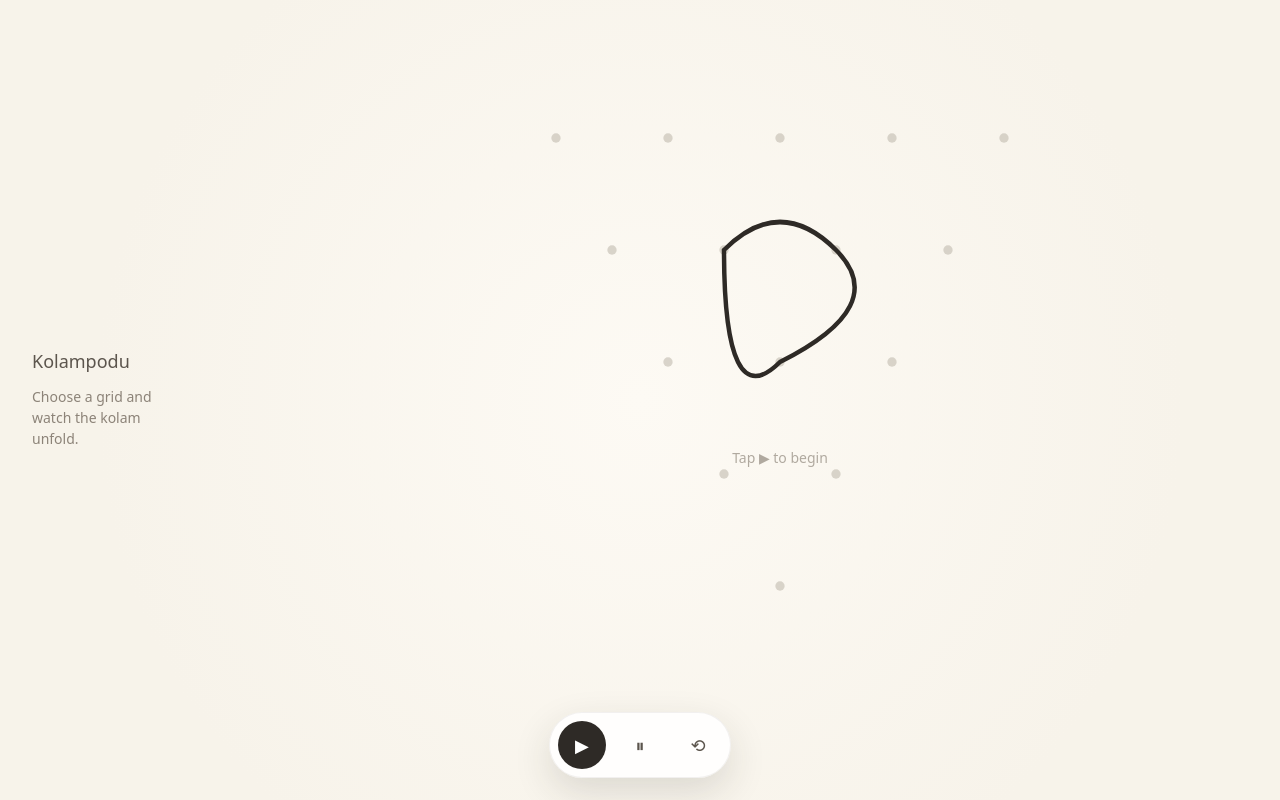
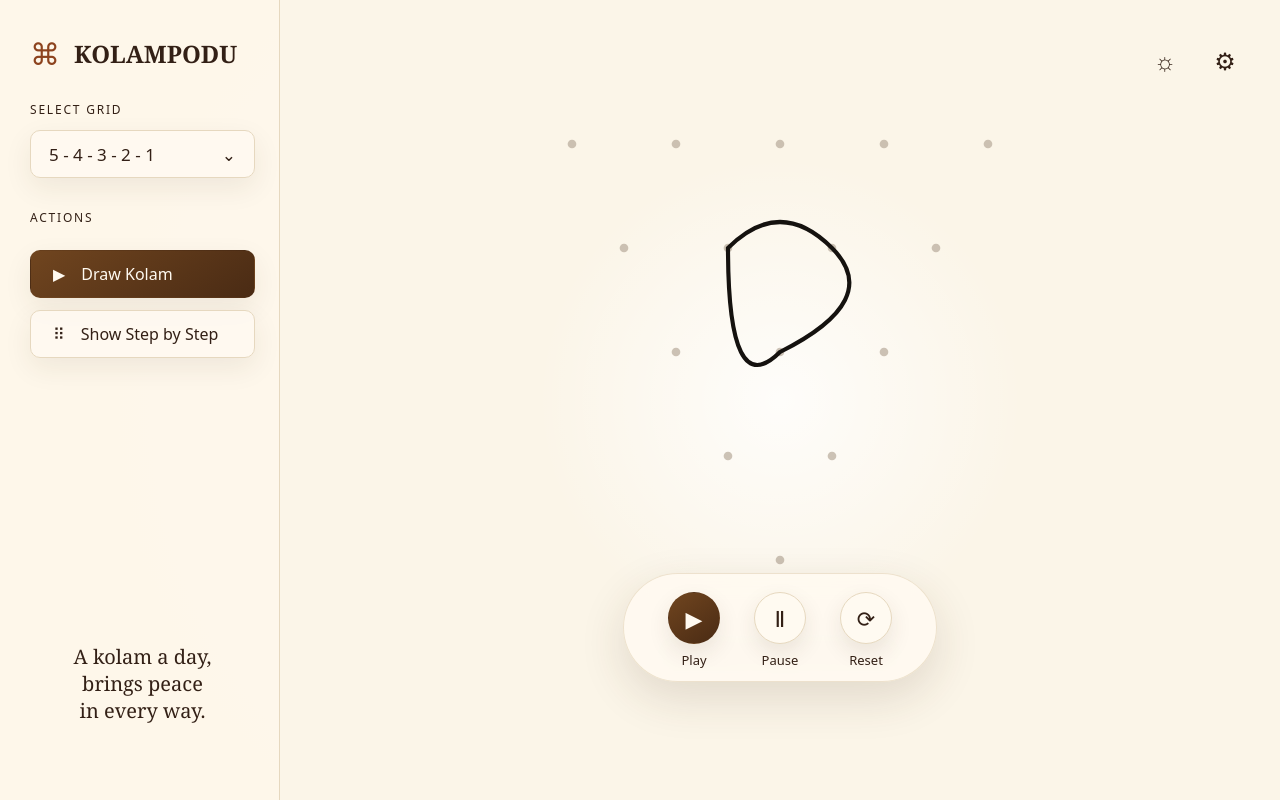
Before and after one commit to brijbh/kolampodu, a React (Vite) app: page / in a window 1280 px wide. Built offline with nearby package versions, Linux system fonts and the light colour scheme.

Commit message:
fix: align layout with mockup reference

```diff
--- a/src/App.jsx
+++ b/src/App.jsx
@@ -16,11 +16,59 @@ export default function App() {
     <div className="page">
       <aside className="side-panel">
         <Header />
-        <p className="side-note">Choose a grid and watch the kolam unfold.</p>
+        <section className="selector-group" aria-label="Grid selector">
+          <p className="section-label">Select Grid</p>
+          <button className="select-button" type="button">
+            <span>5 - 4 - 3 - 2 - 1</span>
+            <span aria-hidden="true">⌄</span>
+          </button>
+        </section>
+        <section className="desktop-actions" aria-label="Actions">
+          <p className="section-label">Actions</p>
+          <button className="action-button action-button-primary" type="button">
+            <span aria-hidden="true">▶</span>
+            <span>Draw Kolam</span>
+          </button>
+          <button className="action-button" type="button">
+            <span aria-hidden="true">⠿</span>
+            <span>Show Step by Step</span>
+          </button>
+        </section>
+        <p className="side-note">A kolam a day,<br />brings peace<br />in every way.</p>
       </aside>
       <main className="canvas-area" aria-label="Kolam drawing area">
+        <div className="desktop-tools" aria-label="Display options">
+          <button className="icon-button" type="button" aria-label="Theme">☼</button>
+          <button className="icon-button" type="button" aria-label="Settings">⚙</button>
+        </div>
+        <div className="mobile-topbar" aria-label="Mobile header">
+          <button className="icon-button" type="button" aria-label="Menu">☰</button>
+          <Header />
+          <button className="icon-button" type="button" aria-label="Theme">☼</button>
+        </div>
+        <section className="mobile-selector" aria-label="Grid selector">
+          <p className="section-label">Select Grid</p>
+          <button className="select-button" type="button">
+            <span>5 - 4 - 3 - 2 - 1</span>
+            <span aria-hidden="true">⌄</span>
+          </button>
+        </section>
         <KolamCanvas pattern={pattern} path={path} />
         <Controls />
+        <nav className="mobile-nav" aria-label="Primary">
+          <a className="mobile-nav-item is-active" href="#home">
+            <span aria-hidden="true">⌂</span>
+            <span>Home</span>
+          </a>
+          <a className="mobile-nav-item" href="#grids">
+            <span aria-hidden="true">⠿</span>
+            <span>Grids</span>
+          </a>
+          <a className="mobile-nav-item" href="#favorites">
+            <span aria-hidden="true">♡</span>
+            <span>Favorites</span>
+          </a>
+        </nav>
       </main>
     </div>
   );
--- a/src/components/Controls.jsx
+++ b/src/components/Controls.jsx
@@ -1,9 +1,18 @@
 export default function Controls() {
   return (
     <div className="controls" aria-label="Kolam playback controls">
-      <button className="control-button control-button-primary" type="button" title="Play" aria-label="Play">▶</button>
-      <button className="control-button" type="button" title="Pause" aria-label="Pause">⏸</button>
-      <button className="control-button" type="button" title="Reset" aria-label="Reset">⟲</button>
+      <button className="control-item" type="button" title="Play" aria-label="Play">
+        <span className="control-button control-button-primary" aria-hidden="true">▶</span>
+        <span className="control-label">Play</span>
+      </button>
+      <button className="control-item" type="button" title="Pause" aria-label="Pause">
+        <span className="control-button" aria-hidden="true">Ⅱ</span>
+        <span className="control-label">Pause</span>
+      </button>
+      <button className="control-item" type="button" title="Reset" aria-label="Reset">
+        <span className="control-button" aria-hidden="true">⟳</span>
+        <span className="control-label">Reset</span>
+      </button>
     </div>
   );
 }
--- a/src/components/Header.jsx
+++ b/src/components/Header.jsx
@@ -1,7 +1,8 @@
 export default function Header() {
   return (
     <header className="header">
-      Kolampodu
+      <span className="brand-mark" aria-hidden="true">⌘</span>
+      <span>KOLAMPODU</span>
     </header>
   );
 }
--- a/src/components/KolamCanvas.jsx
+++ b/src/components/KolamCanvas.jsx
@@ -6,7 +6,7 @@ export default function KolamCanvas({ pattern, path }) {
   return (
     <div className="canvas">
       <div className="hint">
-        Tap ▶ to begin
+        Tap Play to begin the kolam
       </div>
 
       <svg viewBox="0 0 300 300" className="svg">
--- a/src/styles/base.css
+++ b/src/styles/base.css
@@ -20,3 +20,8 @@ body {
 button {
   font: inherit;
 }
+
+a {
+  color: inherit;
+  text-decoration: none;
+}
--- a/src/styles/layout.css
+++ b/src/styles/layout.css
@@ -2,32 +2,136 @@
   min-height: 100vh;
   min-height: 100svh;
   display: grid;
-  grid-template-rows: auto 1fr;
-  background: radial-gradient(circle at center, #fdfaf4 0%, var(--bg) 72%);
+  grid-template-rows: 1fr;
+  background: radial-gradient(circle at center, #fffdf8 0%, var(--bg) 74%);
   overflow: hidden;
 }
 
 .side-panel {
-  padding: 18px 20px 0;
-  text-align: center;
+  display: none;
 }
 
 .header {
-  font-size: 16px;
+  display: inline-flex;
+  align-items: center;
+  gap: 14px;
+  font-family: Georgia, "Times New Roman", serif;
+  font-size: 18px;
+  font-weight: 700;
   line-height: 1;
   letter-spacing: 0;
   color: var(--text);
 }
 
+.brand-mark {
+  color: #8d431e;
+  font-size: 30px;
+  font-weight: 400;
+  line-height: 0.8;
+}
+
+.section-label {
+  margin: 0 0 14px;
+  color: var(--text);
+  font-size: 12px;
+  line-height: 1;
+  letter-spacing: 1.8px;
+  text-transform: uppercase;
+}
+
+.selector-group,
+.desktop-actions {
+  width: 100%;
+}
+
+.select-button,
+.action-button {
+  width: 100%;
+  min-height: 48px;
+  display: flex;
+  align-items: center;
+  justify-content: space-between;
+  border: 1px solid var(--border);
+  border-radius: 10px;
+  background: rgba(255, 250, 241, 0.86);
+  color: var(--text);
+  box-shadow: 0 10px 28px rgba(70, 49, 29, 0.08);
+  cursor: pointer;
+}
+
+.select-button {
+  padding: 0 18px;
+  font-size: 17px;
+}
+
+.desktop-actions {
+  display: grid;
+  gap: 12px;
+}
+
+.action-button {
+  justify-content: flex-start;
+  gap: 16px;
+  padding: 0 22px;
+  font-size: 16px;
+}
+
+.action-button-primary {
+  border-color: transparent;
+  background: linear-gradient(145deg, var(--accent), var(--accent-dark));
+  color: #fffaf1;
+}
+
 .side-note {
-  display: none;
+  margin-top: auto;
+  color: var(--text);
+  font-family: Georgia, "Times New Roman", serif;
+  font-size: 20px;
+  line-height: 1.35;
+  text-align: center;
 }
 
 .canvas-area {
   position: relative;
   display: grid;
-  min-height: 0;
-  padding: 16px 18px 116px;
+  grid-template-rows: auto auto 1fr auto;
+  min-height: 100svh;
+  padding: 24px 28px 96px;
+  background:
+    radial-gradient(circle at center, rgba(255, 255, 255, 0.8), transparent 38%),
+    var(--bg);
+}
+
+.mobile-topbar {
+  display: grid;
+  grid-template-columns: 42px 1fr 42px;
+  align-items: center;
+  gap: 12px;
+  margin-bottom: 38px;
+}
+
+.mobile-topbar .header {
+  justify-self: center;
+  font-size: 18px;
+}
+
+.mobile-topbar .brand-mark {
+  display: none;
+}
+
+.icon-button {
+  width: 42px;
+  height: 42px;
+  border: 0;
+  background: transparent;
+  color: var(--text);
+  font-size: 24px;
+  line-height: 1;
+  cursor: pointer;
+}
+
+.mobile-selector {
+  margin-bottom: 34px;
 }
 
 .canvas {
@@ -35,13 +139,14 @@
   width: 100%;
   min-height: 0;
   display: flex;
-  align-items: center;
+  align-items: flex-start;
   justify-content: center;
+  padding-top: min(13vh, 130px);
 }
 
 .svg {
   display: block;
-  width: min(86vw, 440px);
+  width: min(78vw, 360px);
   height: auto;
   aspect-ratio: 1;
 }
@@ -59,65 +164,111 @@
 }
 
 .controls {
-  position: fixed;
+  position: absolute;
   left: 50%;
-  bottom: max(22px, env(safe-area-inset-bottom));
+  bottom: 76px;
   z-index: 10;
   display: flex;
   align-items: center;
-  gap: 10px;
-  padding: 8px;
-  background: rgba(255, 255, 255, 0.88);
-  border: 1px solid rgba(92, 85, 77, 0.08);
+  gap: 26px;
+  padding: 16px 24px 12px;
+  background: rgba(255, 250, 241, 0.9);
+  border: 1px solid rgba(230, 216, 191, 0.72);
   border-radius: 999px;
-  box-shadow: 0 14px 38px rgba(46, 42, 38, 0.14);
+  box-shadow: 0 16px 46px rgba(70, 49, 29, 0.14);
   transform: translateX(-50%);
   backdrop-filter: blur(12px);
 }
 
+.control-item {
+  min-width: 56px;
+  display: grid;
+  justify-items: center;
+  gap: 10px;
+  border: 0;
+  background: transparent;
+  color: var(--text);
+  cursor: pointer;
+}
+
 .control-button {
-  width: 48px;
-  height: 48px;
+  width: 52px;
+  height: 52px;
   display: inline-grid;
   place-items: center;
   border-radius: 50%;
-  border: none;
-  background: transparent;
+  border: 1px solid var(--border);
+  background: var(--surface);
   color: var(--text);
-  font-size: 18px;
+  box-shadow: 0 9px 22px rgba(70, 49, 29, 0.1);
+  font-size: 22px;
   line-height: 1;
-  cursor: pointer;
-  transition: background 0.2s ease, color 0.2s ease, transform 0.2s ease;
+  transition: transform 0.2s ease;
 }
 
 .control-button-primary {
-  background: var(--line);
-  color: #fff;
+  border-color: transparent;
+  background: linear-gradient(145deg, var(--accent), var(--accent-dark));
+  color: #fffaf1;
 }
 
-.control-button:hover {
-  background: rgba(46, 42, 38, 0.08);
+.control-label {
+  font-size: 13px;
+  line-height: 1;
+}
+
+.control-item:hover .control-button {
   transform: translateY(-1px);
 }
 
-.control-button-primary:hover {
-  background: #1f1c19;
-}
-
-.control-button:focus-visible {
+.control-item:focus-visible {
   outline: 2px solid var(--line);
   outline-offset: 3px;
+  border-radius: 18px;
 }
 
 .hint {
   position: absolute;
   left: 50%;
-  top: calc(50% + 96px);
+  top: calc(50% + 162px);
   transform: translate(-50%, -50%);
+  color: var(--muted);
   font-size: 14px;
   line-height: 1;
-  color: #b0a99f;
+  white-space: nowrap;
   pointer-events: none;
+}
+
+.mobile-nav {
+  position: absolute;
+  left: 0;
+  right: 0;
+  bottom: 0;
+  display: grid;
+  grid-template-columns: repeat(3, 1fr);
+  height: 76px;
+  padding: 8px 20px calc(8px + env(safe-area-inset-bottom));
+  border-top: 1px solid var(--border);
+  background: rgba(255, 250, 241, 0.86);
+}
+
+.mobile-nav-item {
+  display: grid;
+  justify-items: center;
+  align-content: center;
+  gap: 4px;
+  color: var(--text);
+  font-size: 12px;
+  line-height: 1;
+}
+
+.mobile-nav-item span:first-child {
+  color: var(--accent);
+  font-size: 24px;
+}
+
+.desktop-tools {
+  display: none;
 }
 
 @media (min-width: 760px) {
@@ -129,31 +280,59 @@
   .side-panel {
     display: flex;
     flex-direction: column;
-    justify-content: center;
-    gap: 16px;
+    gap: 34px;
     min-height: 100svh;
-    padding: 40px 32px;
+    padding: 42px 24px 76px 30px;
+    background: rgba(255, 248, 235, 0.8);
+    border-right: 1px solid var(--border);
     text-align: left;
   }
 
-  .header {
-    font-size: 18px;
+  .side-panel .header {
+    margin-bottom: 4px;
   }
 
-  .side-note {
-    display: block;
-    max-width: 18ch;
-    font-size: 14px;
-    line-height: 1.5;
-    color: #8c8378;
+  .header {
+    font-size: 24px;
+  }
+
+  .mobile-topbar,
+  .mobile-selector,
+  .mobile-nav {
+    display: none;
+  }
+
+  .desktop-tools {
+    position: absolute;
+    top: 40px;
+    right: 34px;
+    display: flex;
+    gap: 18px;
   }
 
   .canvas-area {
+    grid-template-rows: 1fr;
     min-height: 100svh;
-    padding: 48px 56px 124px;
+    padding: 54px 64px 150px;
+  }
+
+  .canvas {
+    align-items: center;
+    padding-top: 0;
   }
 
   .svg {
-    width: min(62vw, 560px);
+    width: min(52vw, 520px);
+  }
+
+  .controls {
+    bottom: 118px;
+    gap: 30px;
+    padding: 18px 42px 14px;
+  }
+
+  .hint {
+    top: calc(50% + 300px);
+    font-size: 18px;
   }
 }
--- a/src/styles/theme.css
+++ b/src/styles/theme.css
@@ -1,6 +1,12 @@
 :root {
-  --bg: #f7f3ea;
-  --dot: #c9c3b8;
-  --line: #2e2a26;
-  --text: #5c554d;
+  --bg: #fbf5e8;
+  --panel: #fff8eb;
+  --surface: #fffaf1;
+  --dot: #b6aa9a;
+  --line: #15120f;
+  --text: #332016;
+  --muted: #8a7b6c;
+  --border: #e6d8bf;
+  --accent: #70451f;
+  --accent-dark: #4a2b14;
 }
```
Also changed, not shown: 1 other file (tests, documents, lock files or other folders).
